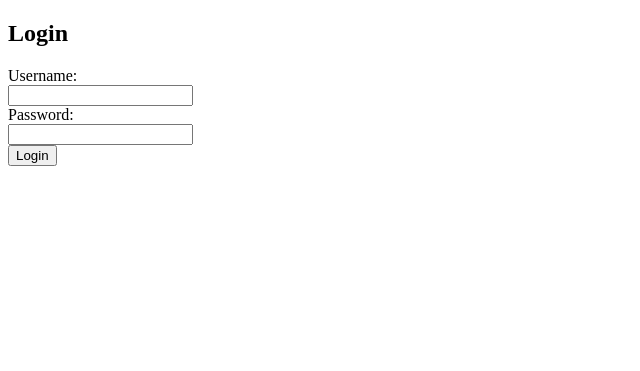
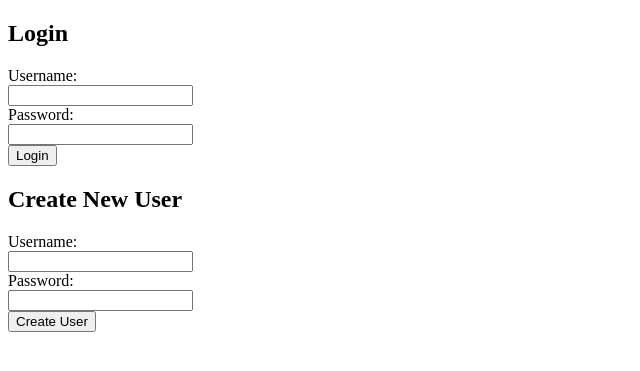
Before and after one commit to GravityPhone/NESGame, a Flask app: page /login in a window 1280 px wide. Shown: the top 371 px of the page, without its empty margins (0-640 px from the left). Run offline with Flask 3, Linux system fonts and the light colour scheme.

Commit message:
feat: Updated templates/login.html

```diff
--- a/templates/login.html
+++ b/templates/login.html
@@ -12,5 +12,18 @@
       <input type="password" id="password" name="password" required /><br />
       <input type="submit" value="Login" />
     </form>
+    <h2>Create New User</h2>
+    <form method="POST" action="/create_user">
+      <label for="new_username">Username:</label><br />
+      <input type="text" id="new_username" name="new_username" required /><br />
+      <label for="new_password">Password:</label><br />
+      <input
+        type="password"
+        id="new_password"
+        name="new_password"
+        required
+      /><br />
+      <input type="submit" value="Create User" />
+    </form>
   </body>
 </html>
```
